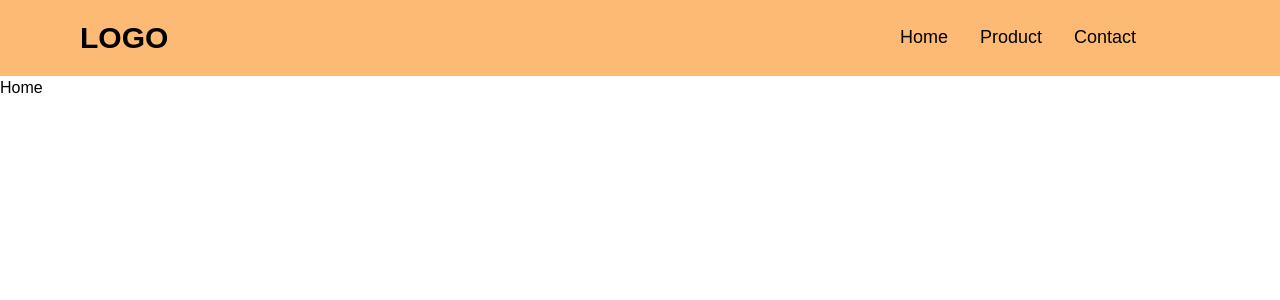
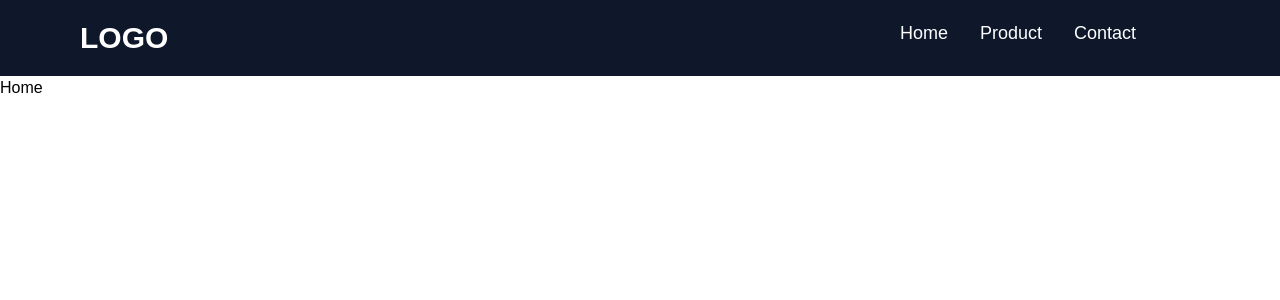
Before and after one commit to chalund/javascript-frameworks-ca, a React (Create React App) app: page / in a window 1280 px wide. Shown: the top 300 px of the page. Built offline with nearby package versions, Linux system fonts and the light colour scheme.

Commit message:
bug fixing

```diff
--- a/src/App.js
+++ b/src/App.js
@@ -5,7 +5,7 @@ import { Home, Product, Contact } from "./Pages";
 
 function App() {
   return (
-    <div className="App">
+    <div>
       <Nav />
       <Routes>
         <Route path="/" element={<Home />} />
--- a/src/Components/Nav/index.jsx
+++ b/src/Components/Nav/index.jsx
@@ -1,61 +1,56 @@
-import { Link } from "react-router-dom"
-import { useState } from "react"
+import { Link } from "react-router-dom";
+import { useState } from "react";
 import { LuMenu } from "react-icons/lu";
 import { IoCloseOutline } from "react-icons/io5";
 
 export const Nav = () => {
-    const [click, setClick] = useState(false)
+  const [click, setClick] = useState(false);
 
-    const handleClick = () => setClick(!click)
+  const handleClick = () => setClick(!click);
 
-
-    const content = <>
-    <div className="lg:hidden block absolute top-16 w-full left-0 right-0 bg-orange-300 transition">
-      <ul className="text-center text-xl p-20 ">
-            <li className="my-4 -y-4 border-b border border-orange-500 hover:bg-orange-300 hover:rounded">
+  const mobileNavContent = (
+    <div className="lg:hidden block absolute top-16 w-full left-0 right-0 bg-slate-900 transition">
+      <ul className="text-center text-xl">
+        <li className="my-4 py-4 border-slate-800 hover:bg-slate-800 hover:rounded">
           <Link to="/">Home</Link>
         </li>
-            <li className="my-4 -y-4 border-b border border-orange-500 hover:bg-orange-300 hover:rounded">
+        <li className="my-4 py-4 border-slate-800 hover:bg-slate-800 hover:rounded">
           <Link to="/product">Product</Link>
         </li>
-            <li className="my-4 -y-4 border-b border border-orange-500 hover:bg-orange-300 hover:rounded">
+        <li className="my-4 py-4 border-slate-800 hover:bg-slate-800 hover:rounded">
           <Link to="/contact">Contact</Link>
         </li>
       </ul>
     </div>
-    </>
-
-
+  );
   return (
-    <nav>
-        <div className="bg-orange-300 h-10vh flex justify-between z-50 lg:py-5 px-20 py-4">
+    <nav className="sticky top-0 z-50">
+      <div className="bg-slate-900 h-10vh flex justify-between z-50 text-white lg:py-5 px-20 py-4">
         <div className="flex items-center flex-1">
           <span className="text-3xl font-bold"> LOGO</span>
         </div>
-            <div className="lg:flex md:flex lg: flex-1 items-center justify-end font-normal hidden">
+        <div className="lg:flex md:flex lg: flex-1 items center justify-end font-normal hidden">
           <div className="flex-10">
             <ul className="flex gap-8 mr-16 text-[18px]">
-                    <li className="hover:text-fuchsia-700 transition border-b-2 border-orange-300 hover:border-fuchsia-700 cursor-pointer">
+              <li className="hover:text-fuchsia-700 transition border-b-2 border-slate-900 hover:border-fuchsia-700 cursor-pointer">
                 <Link to="/">Home</Link>
               </li>
-                    <li  className="hover:text-fuchsia-700 transition border-b-2 border-orange-300 hover:border-fuchsia-700 cursor-pointer">
+              <li className="hover:text-fuchsia-700 transition border-b-2 border-slate-900 hover:border-fuchsia-700 cursor-pointer">
                 <Link to="/product">Product</Link>
               </li>
-                    <li  className="hover:text-fuchsia-700 transition border-b-2 border-orange-300 hover:border-fuchsia-700 cursor-pointer">
+              <li className="hover:text-fuchsia-700 transition border-b-2 border-slate-900 hover:border-fuchsia-700 cursor-pointer">
                 <Link to="/contact">Contact</Link>
               </li>
             </ul>
           </div>
-                <div>
-                    {click && content}
         </div>
-                    <button className="block sm:hidden transtion" onClick={handleClick}>
-                        {click ? <IoCloseOutline/> : <LuMenu/> }
+        <div className="lg:block">
+          {click && mobileNavContent}
+        </div>
+        <button className="block sm:hidden transition" onClick={handleClick}>
+          {click ? <IoCloseOutline size={36} /> : <LuMenu size={36} />}
         </button>
-
       </div>
-        </div>
-
     </nav>
-  )
-}
+  );
+};
```
Lines whose indentation alone changed are shown as unchanged.
